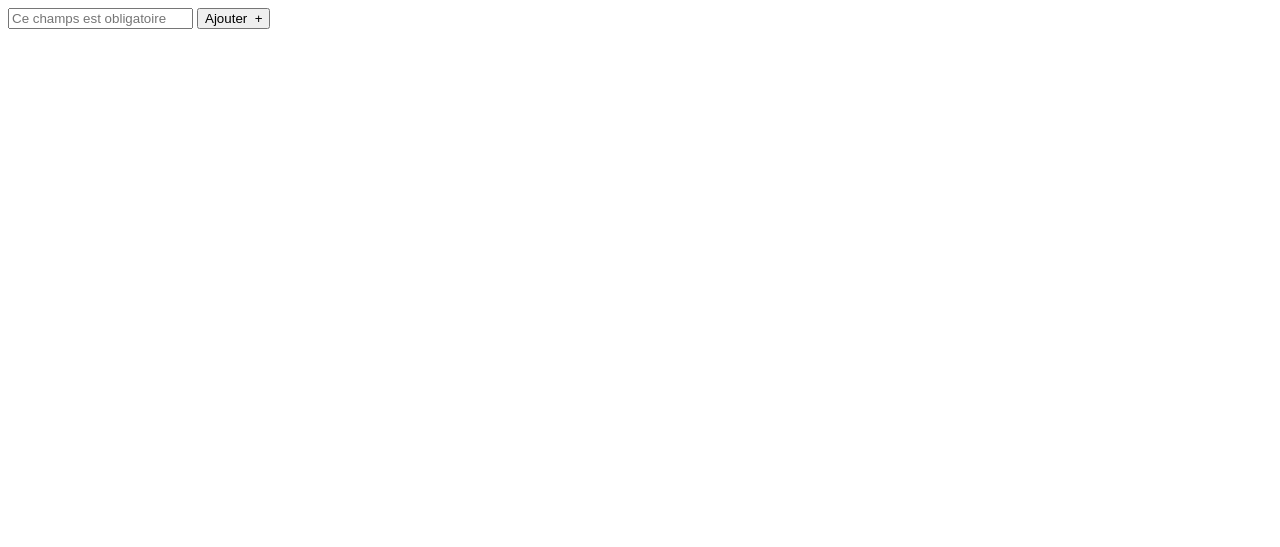
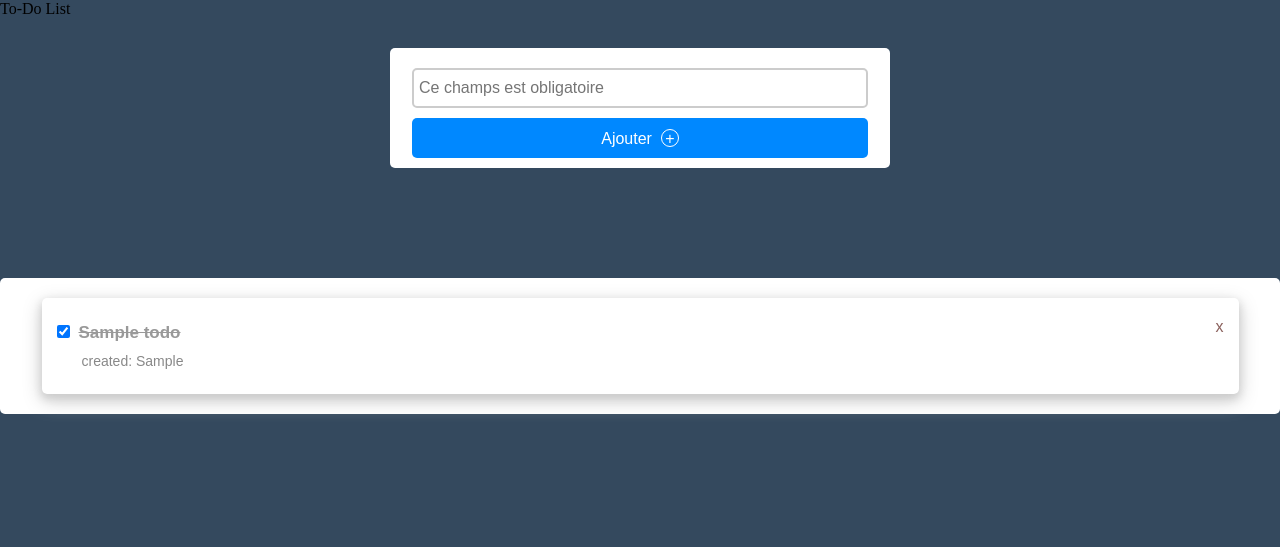
Before and after one commit to Ben80850/To-do-List, a PHP site: page / in a window 1280 px wide. Shown: the top 547 px of the page. Run offline with PHP 8.4, Linux system fonts and the light colour scheme; tables that the repository leaves empty or names only in its code hold one stand-in row (values such as "Sample post").

Commit message:
Ajout des img + du style.css et du ficher pour faire le lien avec la bdd

```diff
--- /dev/null
+++ b/db-conn.php
@@ -0,0 +1,14 @@
+<?php
+$sName = "localhost";
+$uName = "root";
+$pass = "";
+$db_name = "to-do list";
+
+try {
+    $conn = new PDO("mysql:host=$sName;dbname=$db_name",
+        $uName, $pass);
+    $conn->setAttribute(PDO::ATTR_ERRMODE, PDO::ERRMODE_EXCEPTION);
+
+}catch(PDOException $e){
+    echo "Connection failed : ". $e->getMessage();
+}
--- a/index.php
+++ b/index.php
@@ -1,10 +1,13 @@
+<?php
+require 'db-conn.php';
+?>
 <!DOCTYPE html>
-<html mang="fr">
+<html lang="fr">
 <head>
+    <link rel="stylesheet" href="style.css">
     <meta charset="UTF-8">
     <meta name="viewport" content="width=device-width, initial-scale=1.0">
-    <title>To-Do List</title>
-</head>
+    <titre>To-Do List</titre>
 <body>
     <div class="main-section">
         <div class="add-section">
@@ -16,6 +19,41 @@
             </form>
         </div>
     </div>
+    <?php
+          $todos = $conn->query("SELECT * FROM todo ORDER BY id DESC");
+       ?>
+         <div class="show-todo-section">
+         <?php if($todos->rowCount() <= 0){ ?>
+                <div class="todo-item">
+                    <div class="empty">
+                        <img src="img/f.png" width="100%" />
+                        <img src="img/Ellipsis.gif" width="80px">
+                    </div>
+                </div>
+            <?php } ?>
 
+
+            <?php while($todo = $todos->fetch(PDO::FETCH_ASSOC)) { ?>
+                <div class="todo-item">
+                    <span id="<?php echo $todo['id']; ?>"
+                          class="remove-to-do">x</span>
+                    <?php if($todo['verification']){ ?>
+                        <input type="checkbox"
+                               class="check-box"
+                               data-todo-id ="<?php echo $todo['id']; ?>"
+                               checked />
+                        <h2 class="checked"><?php echo $todo['titre'] ?></h2>
+                    <?php }else { ?>
+                        <input type="checkbox"
+                               data-todo-id ="<?php echo $todo['id']; ?>"
+                               class="check-box" />
+                        <h2><?php echo $todo['titre'] ?></h2>
+                    <?php } ?>
+                    <br>
+                    <small>created: <?php echo $todo['creer'] ?></small>
+                </div>
+            <?php } ?>
+             </div>
+         </div>
 </body>
 </html>
--- /dev/null
+++ b/style.css
@@ -0,0 +1,146 @@
+body {
+    background: #34495e;
+}
+
+* {
+    padding: 0px;
+    margin: 0px;
+    box-sizing: border-box;
+}
+
+.main-section {
+    background: transparent;
+    max-width: 500px;
+    width: 90%;
+    height: 500px;
+    margin: 30px auto;
+    border-radius: 10px;
+}
+
+.add-section {
+    width: 100%;
+    background: #fff;
+    margin: 0px auto;
+    padding: 10px;
+    border-radius: 5px;
+}
+
+.add-section input {
+    display: block;
+    width: 95%;
+    height: 40px;
+    margin: 10px auto;
+    border: 2px solid #ccc;
+    font-size: 16px;
+    border-radius: 5px;
+    padding: 0px 5px;
+}
+
+.add-section button {
+    display: block;
+    width: 95%;
+    height: 40px;
+    margin: 0px auto;
+    border: none;
+    outline: none;
+    background: #0088FF;
+    color: #fff;
+    font-family: sans-serif;
+    font-size: 16px;
+    border-radius: 5px;
+    cursor: pointer;
+}
+
+.add-section button:hover {
+    box-shadow: 0 2px 2px 0 #ccc, 0 2px 3px 0 #ccc;
+    opacity: 0.7;
+}
+
+.add-section button span {
+    border: 1px solid #fff;
+    border-radius: 50%;
+    display: inline-block;
+    width: 18px;
+    height: 18px;
+}
+
+#errorMes {
+    display: block;
+    background: #f2dede;
+    width: 95%;
+    margin: 0px auto;
+    color: rgb(139, 19, 19);
+    padding: 10px;
+    height: 35px;
+}
+
+.show-todo-section {
+    width: 100%;
+    background: #fff;
+    margin: -300px auto;
+    padding: 10px;
+    border-radius: 5px;
+
+}
+
+.todo-item {
+    width: 95%;
+    margin: 10px auto;
+    padding: 20px 10px;
+    box-shadow: 0 4px 8px 0 #ccc, 0 6px 20px 0 #ccc;
+    border-radius: 5px;
+}
+
+.todo-item h2 {
+    display: inline-block;
+    padding: 5px 0px;
+    font-size: 17px;
+    font-family: sans-serif;
+    color: #555;
+}
+
+.todo-item small {
+    display: block;
+    width: 100%;
+    padding: 5px 0px;
+    color: #888;
+    padding-left: 30px;
+    font-size: 14px;
+    font-family: sans-serif;
+}
+
+.remove-to-do {
+    display: block;
+    float: right;
+    width: 20px;
+    height: 20px;
+    font-family: sans-serif;
+    color: rgb(139, 97, 93);
+    text-decoration: none;
+    text-align: right;
+    padding: 0px 5px 8px 0px;
+    border-radius: 50%;
+    transition: background 1s;
+    cursor: pointer;
+}
+
+.remove-to-do:hover {
+    background: rgb(139, 97, 93);
+    color: #fff;
+}
+
+.checked {
+    color: #999 !important;
+    text-decoration: line-through;
+}
+
+.todo-item input {
+    margin: 0px 5px;
+}
+
+.empty {
+    font-family: sans-serif;
+    font-size: 16px;
+    text-align: center;
+    color: #cccc;
+}
```
Also changed, not shown: App/add.php (added, +24 -0 lines), img/Ellipsis.gif (added), img/f.png (added).
